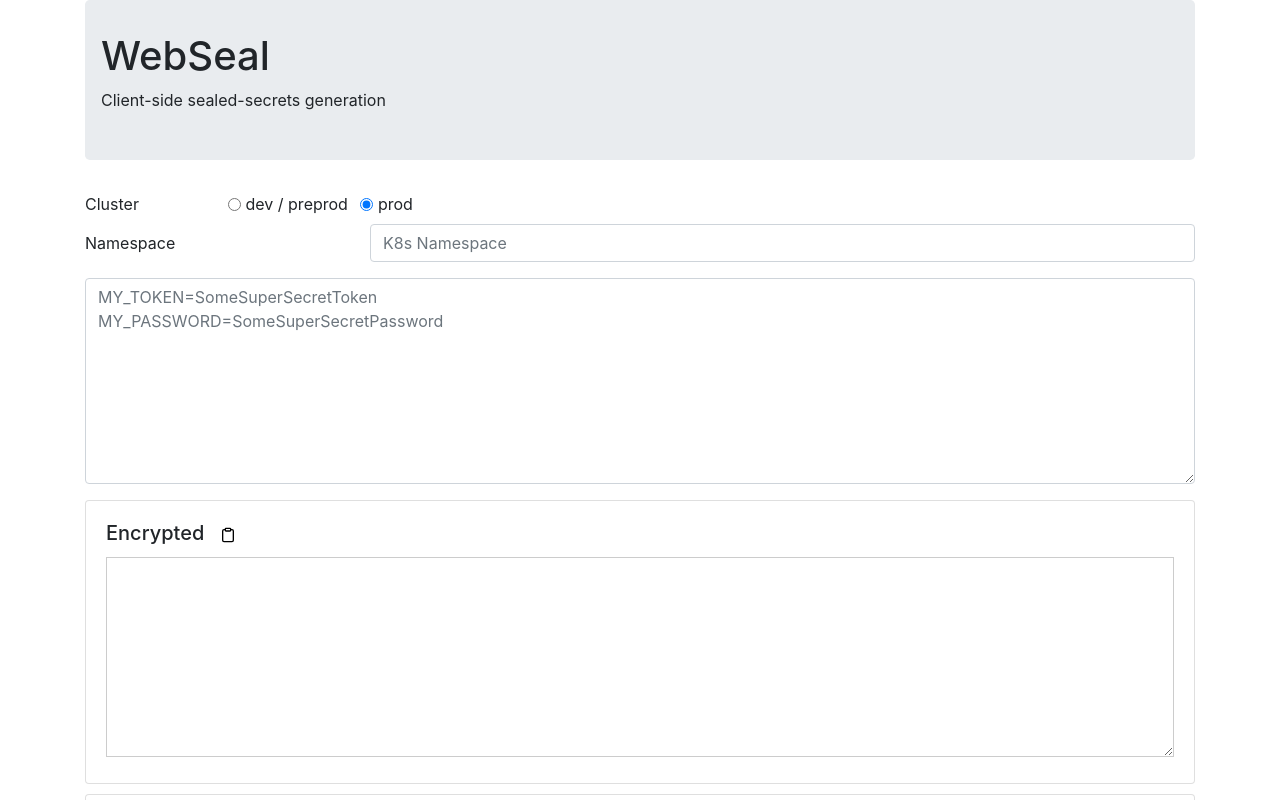
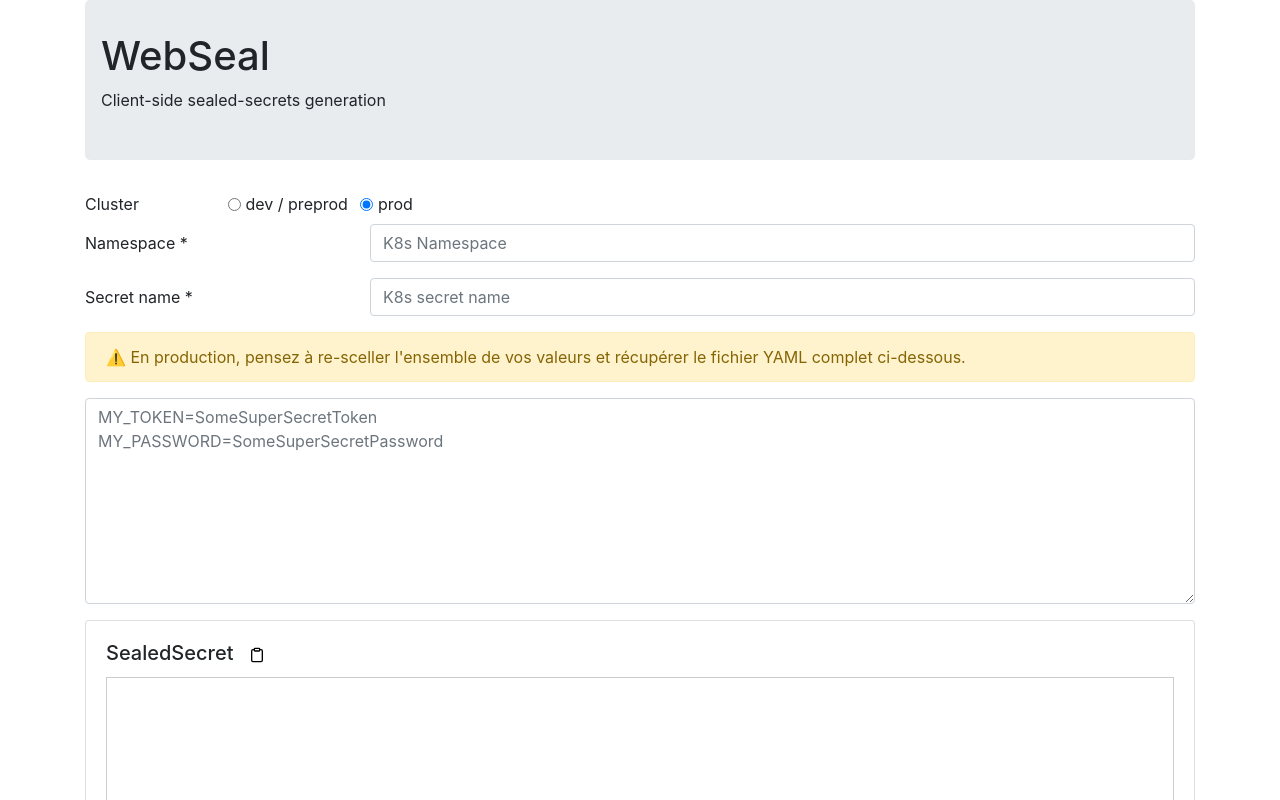
Before and after one commit to SocialGouv/sre-tools, a React (Create React App) app in the folder packages/webseal/: page / in a window 1280 px wide. Both pictures are taken after a click on the radio button "prod". Shown: the top 800 px of the page. Built offline with nearby package versions, Linux system fonts and the light colour scheme.

Commit message:
fix(webseal): add production warning (#124)

```diff
--- a/packages/webseal/src/App.js
+++ b/packages/webseal/src/App.js
@@ -95,7 +95,7 @@ const Editor = () => {
         scope: data.scope,
         values,
       });
-      if (data.scope === "strict" && (!data.namespace || !data.name)) {
+      if (!data.namespace || !data.name) {
         console.log("namespace and name are mandatory");
         setYamlResult("");
         setEncrypted("");
@@ -125,7 +125,7 @@ const Editor = () => {
 
           {
             <>
-              <Card style={{ marginTop: 10 }}>
+              <Card style={{ marginTop: 10, display: "none" }}>
                 <Card.Body>
                   <Card.Title>
                     Encrypted <Copier text={encrypted} />
--- a/packages/webseal/src/Form.js
+++ b/packages/webseal/src/Form.js
@@ -1,6 +1,6 @@
 import React from "react";
 
-import { Row, Col, Form as BsForm, Button } from "react-bootstrap";
+import { Row, Col, Form as BsForm, Alert } from "react-bootstrap";
 import { useForm } from "react-hook-form";
 import { useQueryParams } from "./useQueryParams";
 
@@ -156,9 +156,8 @@ export const Form = ({ onSubmit, initialFormData }) => {
           </Row>
         </Col>
       </Row>
-      {(scope === "namespace" || scope === "strict") && (
       <BsForm.Group as={Row}>
-          <BsForm.Label column>Namespace</BsForm.Label>
+        <BsForm.Label column>Namespace *</BsForm.Label>
         <Col sm="9">
           <BsForm.Control
             name="namespace"
@@ -169,10 +168,8 @@ export const Form = ({ onSubmit, initialFormData }) => {
           />
         </Col>
       </BsForm.Group>
-      )}
-      {scope === "strict" && (
       <BsForm.Group as={Row}>
-          <BsForm.Label column>Secret name</BsForm.Label>
+        <BsForm.Label column>Secret name *</BsForm.Label>
         <Col sm="9">
           <BsForm.Control
             name="name"
@@ -182,6 +179,11 @@ export const Form = ({ onSubmit, initialFormData }) => {
           />
         </Col>
       </BsForm.Group>
+      {cluster === "prod" && (
+        <Alert variant="warning">
+          ⚠️ En production, pensez à re-sceller l'ensemble de vos valeurs et
+          récupérer le fichier YAML complet ci-dessous.
+        </Alert>
       )}
       <BsForm.Group>
         <BsForm.Control
```
Lines whose indentation alone changed are shown as unchanged.
